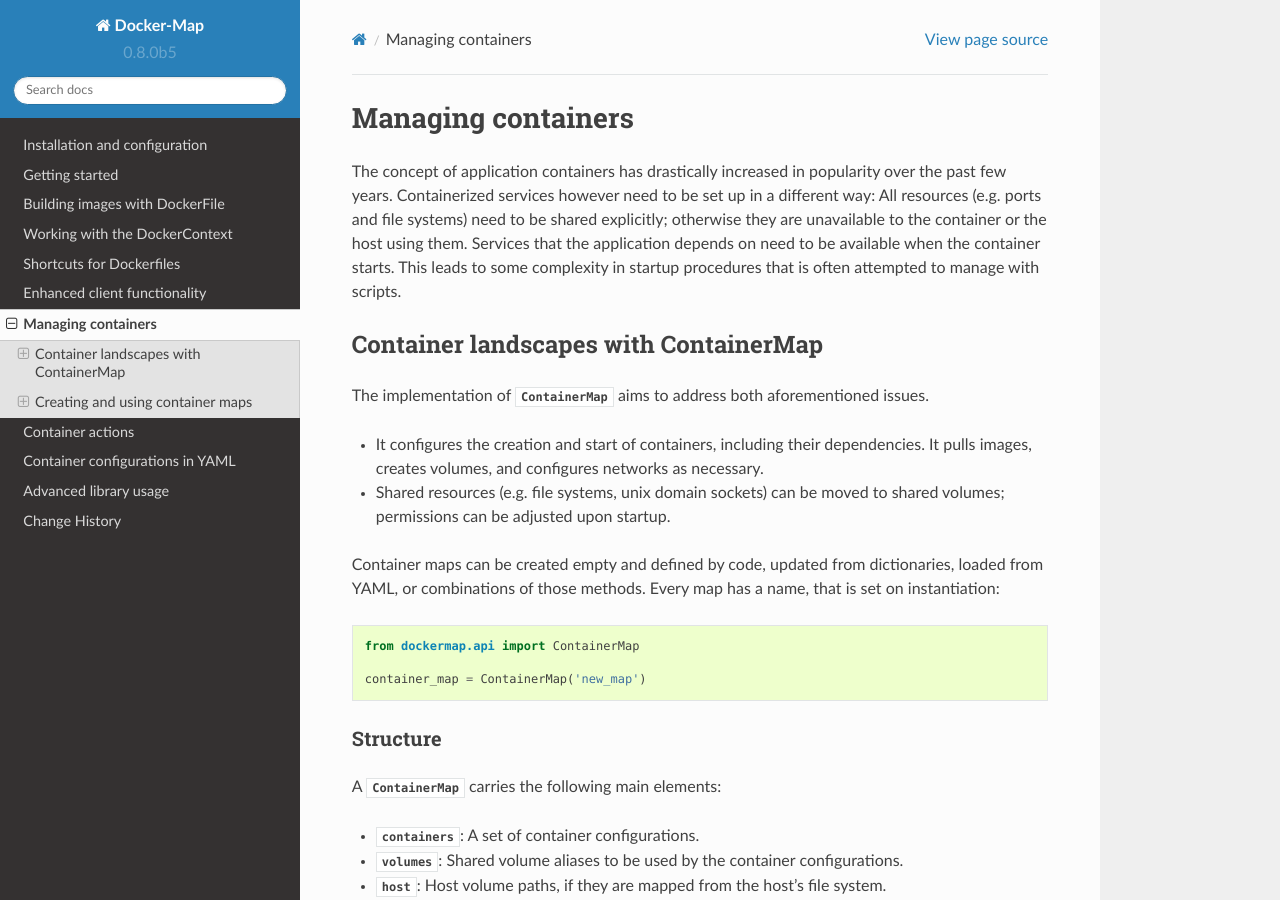
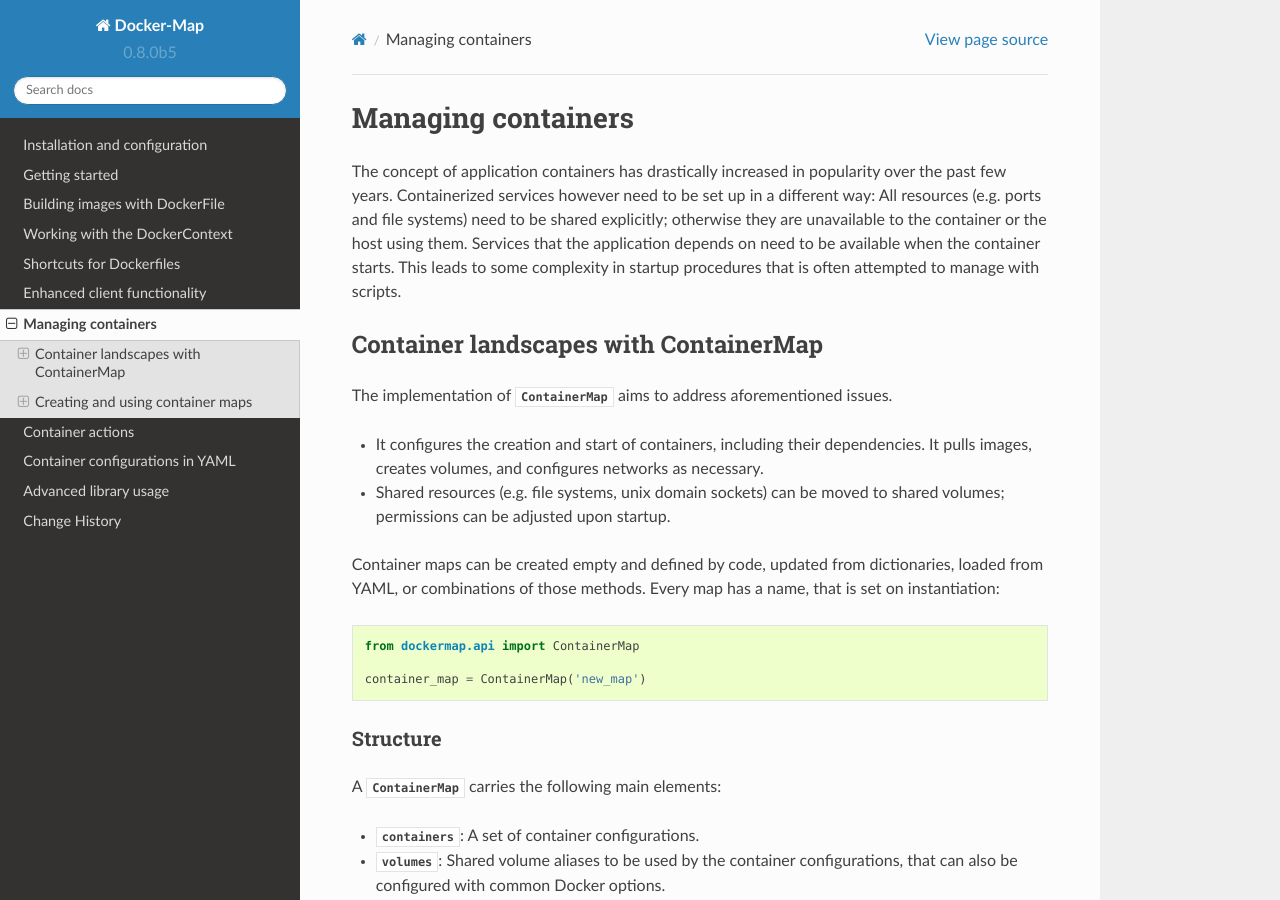
Before and after one commit to merll/docker-map, a Sphinx documentation site: the page built from docs/guide/containers/maps.rst, in a window 1280 px wide and 900 px high. Built offline with Sphinx 7.4.7 and the Read the Docs theme 2.0.0, drawn with Linux system fonts in a browser that asks for light colours.

Commit message:
Updated guide intro.

```diff
--- a/docs/guide/containers/maps.rst
+++ b/docs/guide/containers/maps.rst
@@ -10,7 +10,7 @@
 
 Container landscapes with ContainerMap
 --------------------------------------
-The implementation of :class:`~dockermap.map.config.main.ContainerMap` aims to address both aforementioned issues.
+The implementation of :class:`~dockermap.map.config.main.ContainerMap` aims to address aforementioned issues.
 
 * It configures the creation and start of containers, including their dependencies. It pulls images, creates volumes,
   and configures networks as necessary.
@@ -29,7 +29,8 @@
 A :class:`~dockermap.map.config.main.ContainerMap` carries the following main elements:
 
 * :attr:`~dockermap.map.config.main.ContainerMap.containers`: A set of container configurations.
-* :attr:`~dockermap.map.config.main.ContainerMap.volumes`: Shared volume aliases to be used by the container configurations.
+* :attr:`~dockermap.map.config.main.ContainerMap.volumes`: Shared volume aliases to be used by the container
+  configurations, that can also be configured with common Docker options.
 * :attr:`~dockermap.map.config.main.ContainerMap.host`: Host volume paths, if they are mapped from the host's file system.
 * :attr:`~dockermap.map.config.main.ContainerMap.networks`: If the Docker version used supports it, allows for
   configuration of additional networks.
```
